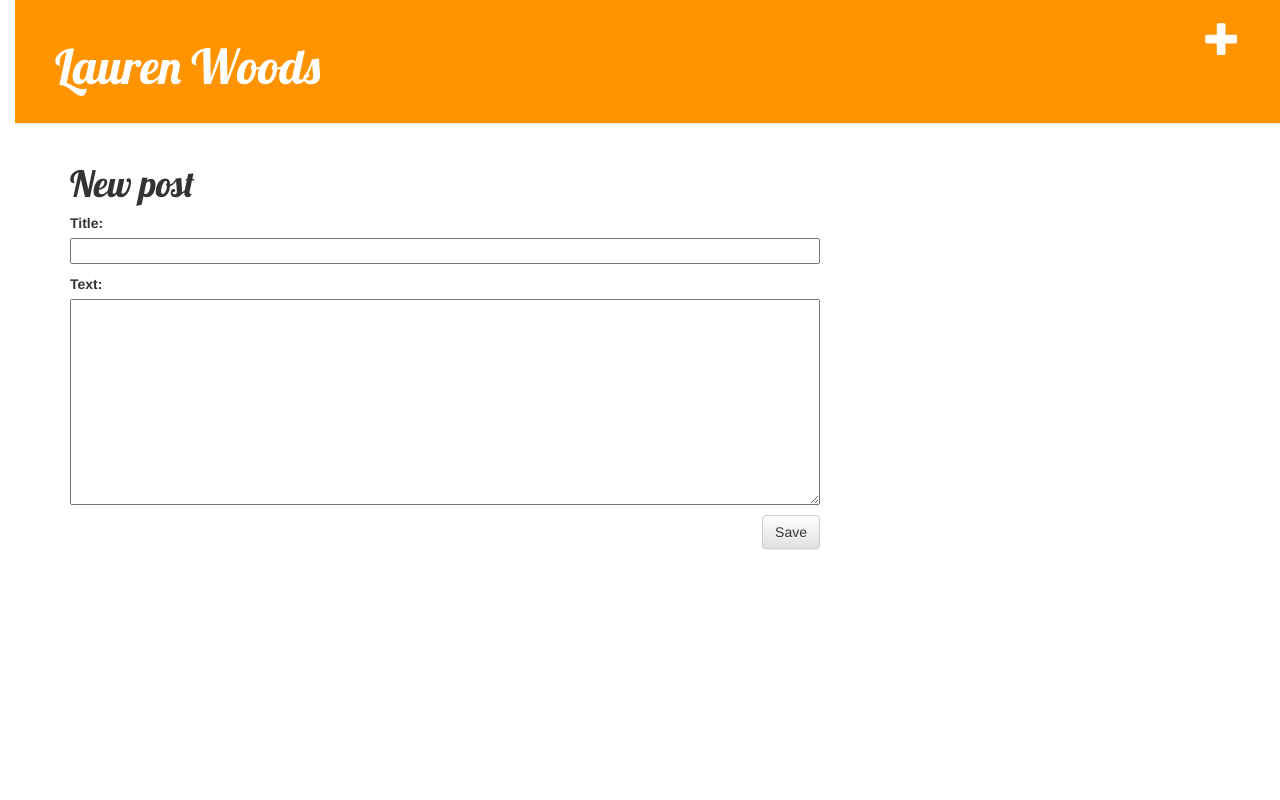
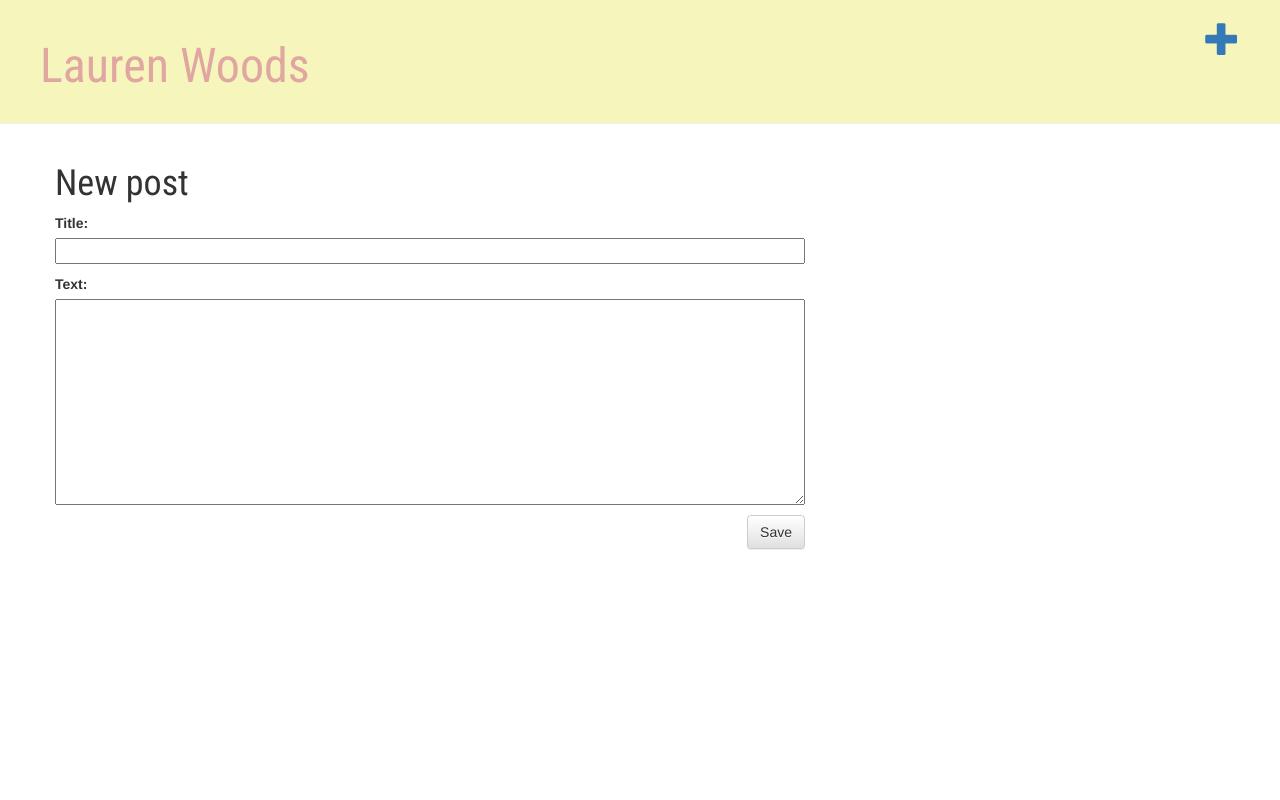
Before and after one commit to lolaphoenix92/my-first-blog, a Django app: page /post/new/ in a window 1280 px wide. Run offline with Django 3.2, Linux system fonts and the light colour scheme; the visitor is signed in with stand-in values (Sample User, id 1); some libraries are stand-ins or nearby versions.

Commit message:
font and colour change

```diff
--- a/blog/static/css/blog.css
+++ b/blog/static/css/blog.css
@@ -1,20 +1,12 @@
-h1 a {
-  color: #FCA205;
-  font-family: 'Lobster';
-}
-body {
-  padding-left: 15px;
-}
-
 .page-header {
-  background-color: #ff9400;
+  background-color: #f6f5bc;
   margin-top: 0;
   padding: 20px 20px 20px 40px;
 }
 
 .page-header h1, .page-header h1 a, .page-header h1 a:visited, .page-header h1:active
   {
-    color: #ffffff;
+    color: #e0a6a1;
     font-size:36pt;
     text-decoration: none;
   }
@@ -24,11 +16,11 @@ body {
 }
 
 h1,	h2,	h3,	h4	{
-  font-family:	'Lobster',	cursive;
+  font-family:	'Roboto Condensed',	sans-serif;
 }
 
 .date {
-  color:#828282;
+  color:##cfe5ed;
 }
 
 .save {
@@ -40,7 +32,7 @@ h1,	h2,	h3,	h4	{
 }
 
 .top-menu,	.top-menu:hover,	.top-menu:visited	{
-  color:	#ffffff;
+  color:	##f3e7f0;
   float:	right;
   font-size:	26pt;
   margin-right:	20px;
@@ -51,5 +43,5 @@ h1,	h2,	h3,	h4	{
 }
 
 .post h1 a, .post h1 a:visited {
-  color: #000000;
+  color: ##fad399;
 }
--- a/blog/templates/blog/base.html
+++ b/blog/templates/blog/base.html
@@ -4,7 +4,7 @@
     <title>Lauren Woods</title>
     <link rel="stylesheet" href="//maxcdn.bootstrapcdn.com/bootstrap/3.2.0/css/bootstrap.min.css">
     <link rel="stylesheet" href="//maxcdn.bootstrapcdn.com/bootstrap/3.2.0/css/bootstrap-theme.min.css">
-    <link href="//fonts.googleapis.com/css?family=Lobster&subset=latin,latin-ext" rel="stylesheet" type="text/css">
+    <link href="https://fonts.googleapis.com/css?family=Roboto+Condensed" rel="stylesheet" type="text/css">
     <link rel="stylesheet" href="{% static 'css/blog.css' %}">
 
   </head>
```
